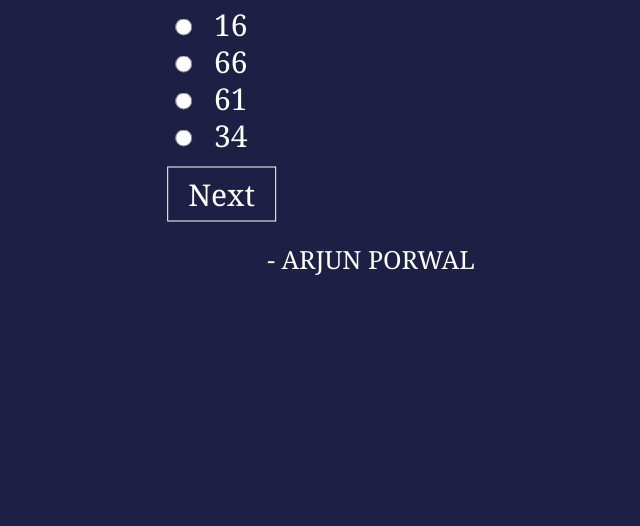
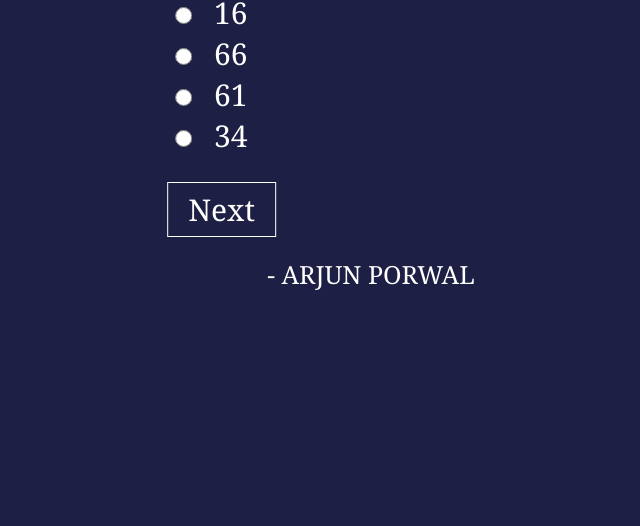
Before and after one commit to aryan0141/js-quiz, a plain HTML site: page index.html in a window 1280 px wide. Shown: the part 274-800 px from the top of the page, without its empty margins (309-949 px from the left). Drawn offline with Linux system fonts and the light colour scheme.

Commit message:
Some little changes for good looks of webpage

```diff
--- a/index.css
+++ b/index.css
@@ -23,6 +23,7 @@ body{
 }
 
 input,label{
+    line-height: 40px;
     padding: 10px;
     font-size: 30px;
 }
@@ -37,7 +38,7 @@ input,label{
     margin: auto;
     text-align: center;
     padding: 6px 20px;
-    margin-top: 10px;
+    margin-top: 25px;
     transition: all 0.2s ease-in-out;
 }
 #next:active{
```
